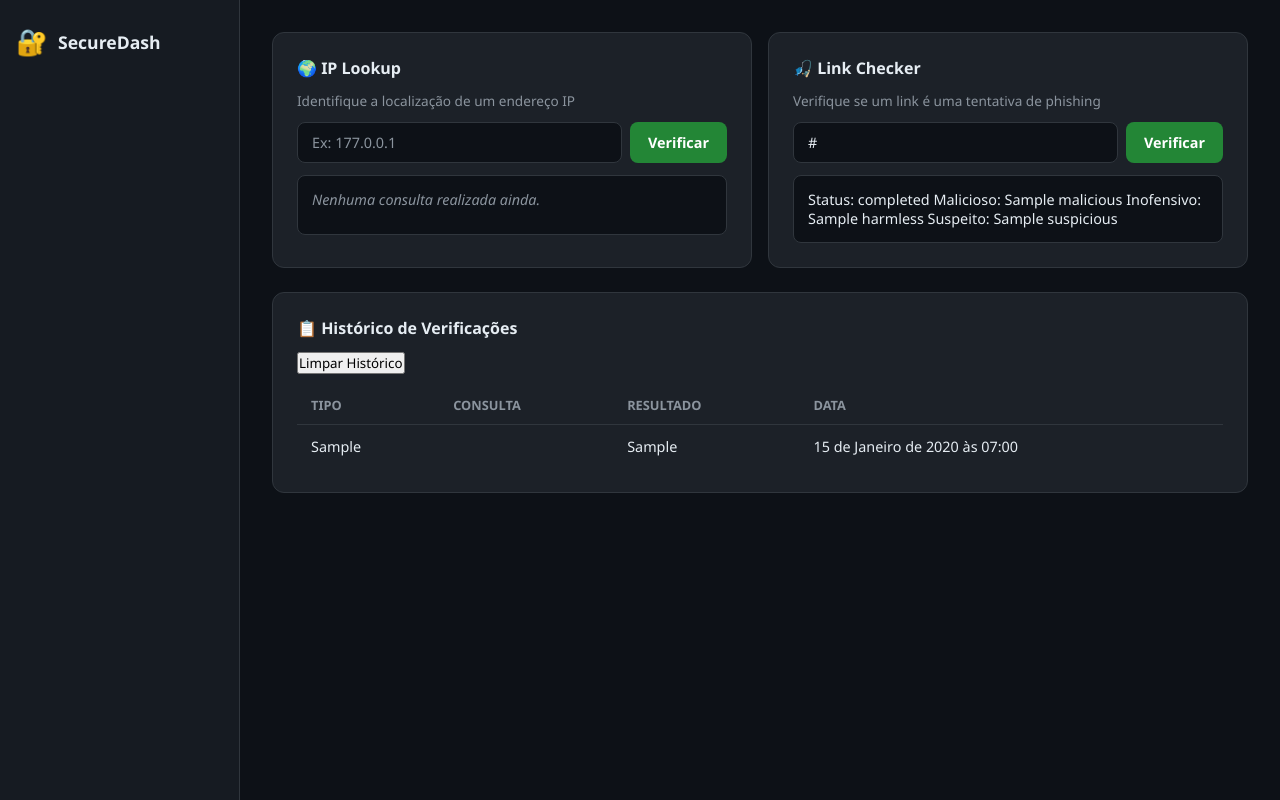
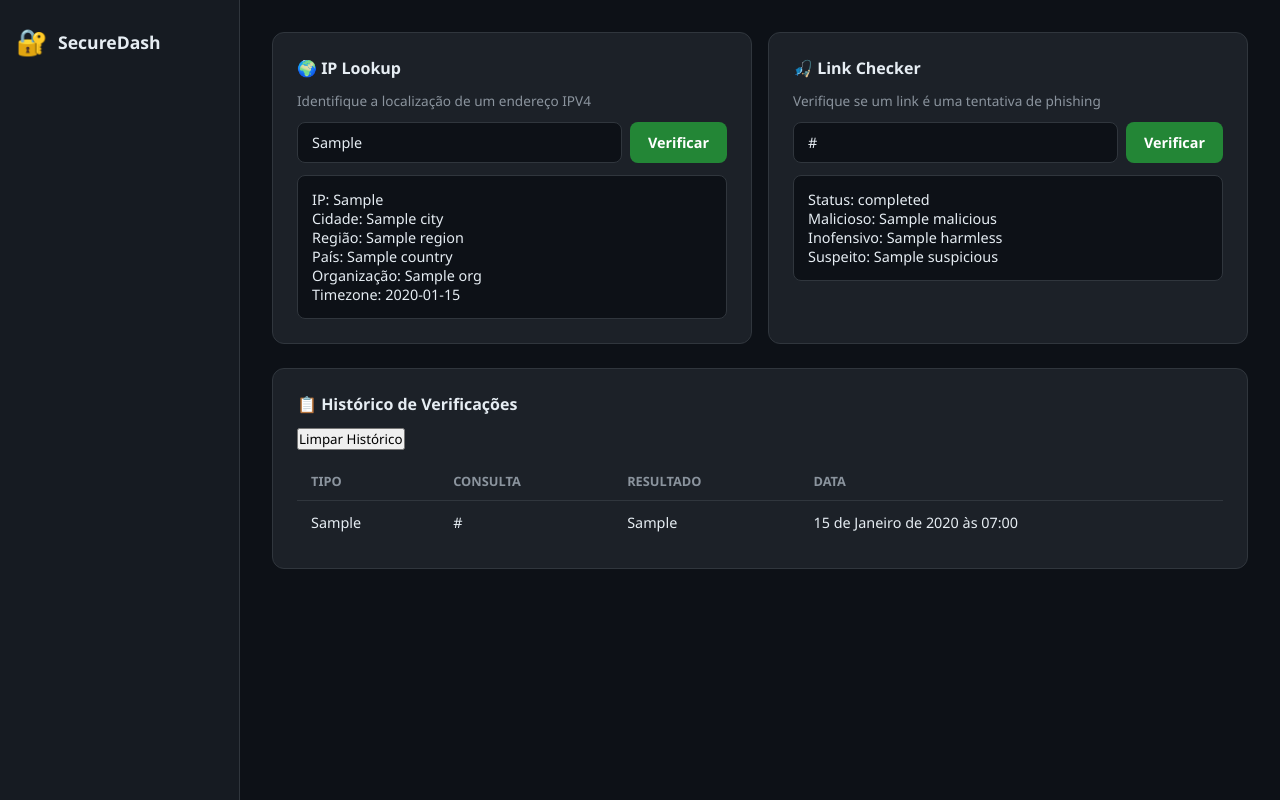
Before and after one commit to Jonathan-atlas0/wsBackend-Fabrica26.1, a Django app: template app/templates/base.html in a window 1280 px wide. Run offline with Django 5.2, Linux system fonts and the light colour scheme; tables that the repository leaves empty hold one stand-in row (values such as "Sample post"); the template is opened without the code that fills it: values that come from a table or form of the project are taken from there, most other values are stand-ins (such as "Sample title", 1, 10 or a date in 2020).

Commit message:
feat: adiciona a segunda a api ipinfo e fix na consulta

```diff
--- a/app/templates/base.html
+++ b/app/templates/base.html
@@ -18,18 +18,31 @@
 
     <main class="main">
 
-
         <section class="panels">
 
             <div class="panel">
                 <h3>🌍 IP Lookup</h3>
-                <p class="panel-desc">Identifique a localização de um endereço IP</p>
+                <p class="panel-desc">Identifique a localização de um endereço IPV4</p>
+                <form method="POST" action="{% url 'app:buscar_ip' %}">
+                    {% csrf_token %}
                     <div class="input-group">
-                    <input type="text" placeholder="Ex: 177.0.0.1" />
-                    <button>Verificar</button>
+                        <input type="text" name="ip" placeholder="Ex: 177.0.0.1" value="{{ ip }}" />
+                        <button type="submit">Verificar</button>
                     </div>
+                </form>
                 <div class="result" id="ip-result">
+                    {% if resultado_ip %}
+                        <p>IP: {{ resultado_ip.ip }}</p>
+                        <p>Cidade: {{ resultado_ip.city }}</p>
+                        <p>Região: {{ resultado_ip.region }}</p>
+                        <p>País: {{ resultado_ip.country }}</p>
+                        <p>Organização: {{ resultado_ip.org }}</p>
+                        <p>Timezone: {{ resultado_ip.timezone }}</p>
+                    {% elif erro_ip %}
+                        <span class="empty">Erro: {{ erro_ip }}</span>
+                    {% else %}
                         <span class="empty">Nenhuma consulta realizada ainda.</span>
+                    {% endif %}
                 </div>
             </div>
 
@@ -44,21 +57,20 @@
                     </div>
                 </form>
                 <div class="result" id="link-result">
-        {% if erro %}
+                    {% if result %}
+                        <p>Status: {{ result.data.attributes.status }}</p>
+                        <p>Malicioso: {{ result.data.attributes.stats.malicious }}</p>
+                        <p>Inofensivo: {{ result.data.attributes.stats.harmless }}</p>
+                        <p>Suspeito: {{ result.data.attributes.stats.suspicious }}</p>
+                    {% elif erro %}
+                        <span class="empty">Erro: {{ erro }}</span>
+                    {% else %}
                         <span class="empty">Nenhuma consulta realizada ainda.</span>
-        {% elif result %}
-            Status: {{ result.data.attributes.status }}
-            Malicioso: {{ result.data.attributes.stats.malicious }}
-            Inofensivo: {{ result.data.attributes.stats.harmless }}
-            Suspeito: {{ result.data.attributes.stats.suspicious }}
-
-        {% else %}
-            <span class="empty">Erro{{ erro }}</span>
                     {% endif %}
                 </div>
             </div>
+
         </section>
-
 
         <section class="panel log-panel">
             <h3>📋 Histórico de Verificações</h3>
@@ -70,19 +82,16 @@
                 <thead>
                     <tr>
                         <th>Tipo</th>
-
                         <th>Consulta</th>
                         <th>Resultado</th>
                         <th>Data</th>
                     </tr>
                 </thead>
                 <tbody id="log-body">
-                    <tr>
-                        <tbody id="log-body">
                     {% for item in historico %}
                     <tr>
                         <td>{{ item.tipo }}</td>
-                                <td>{{ item.consulta }}</td>
+                        <td>{{ item.url }}</td>
                         <td>{{ item.resultado }}</td>
                         <td>{{ item.data }}</td>
                     </tr>
--- a/app/urls.py
+++ b/app/urls.py
@@ -6,4 +6,5 @@ app_name = 'app'
 urlpatterns = [
     path('', views.home, name='home'),
     path('limpar/', views.limpar_historico, name='limpar_historico'),
+    path('ip/', views.buscar_ip, name='buscar_ip'),
 ]
```
Also changed, not shown: app/ipinfo.py (+7 -0 lines), app/views.py (+21 -0 lines). Lines whose indentation alone changed are shown as unchanged.
